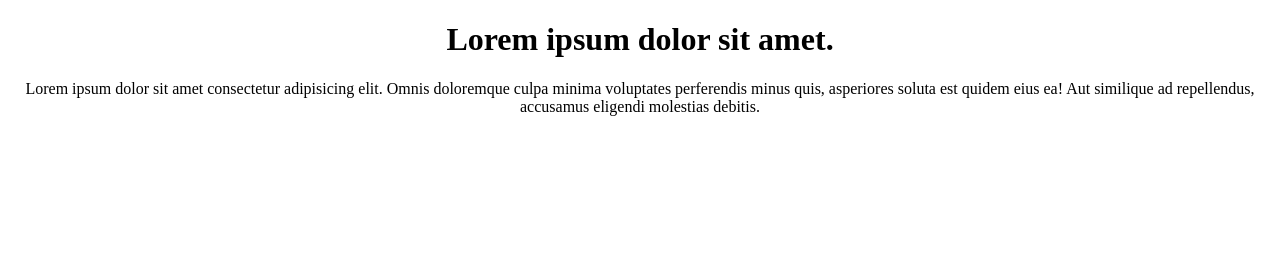
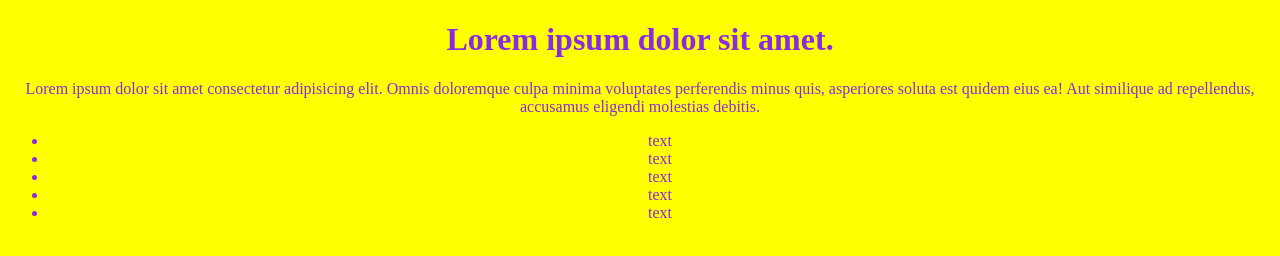
Before and after one commit to davron1104/posco, a plain HTML site: page index.html in a window 1280 px wide. Drawn offline with Linux system fonts and the light colour scheme.

Commit message:
20.02 changes

```diff
--- a/index.html
+++ b/index.html
@@ -15,6 +15,13 @@
         soluta est quidem eius ea! Aut similique ad repellendus, accusamus
         eligendi molestias debitis.
       </p>
+      <ul>
+          <li>text</li>
+          <li>text</li>
+          <li>text</li>
+          <li>text</li>
+          <li>text</li>
+      </ul>
     </center>
   </body>
 </html>
--- a/style.css
+++ b/style.css
@@ -0,0 +1,4 @@
+body{
+    background: yellow;
+    color: blueviolet;
+}
```
